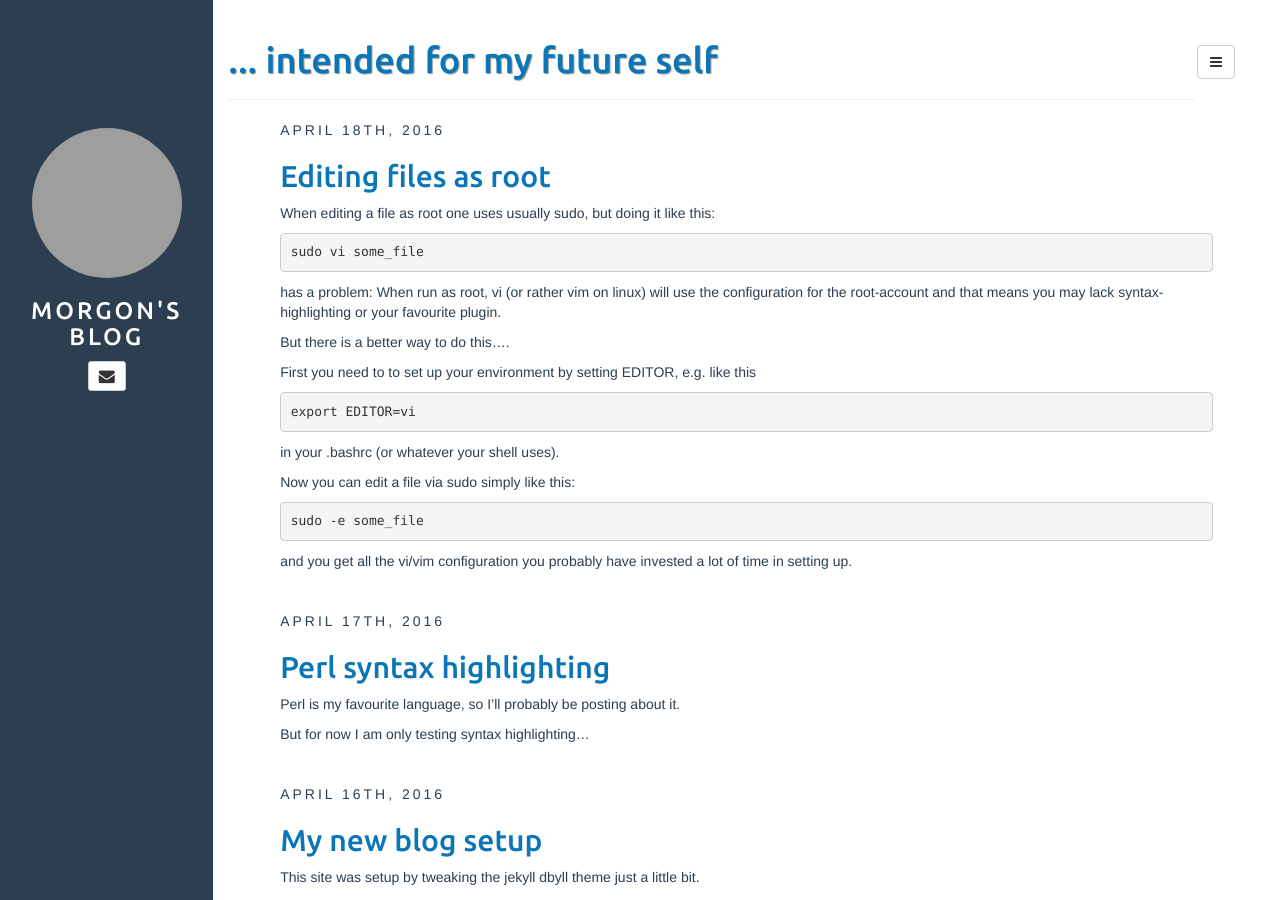
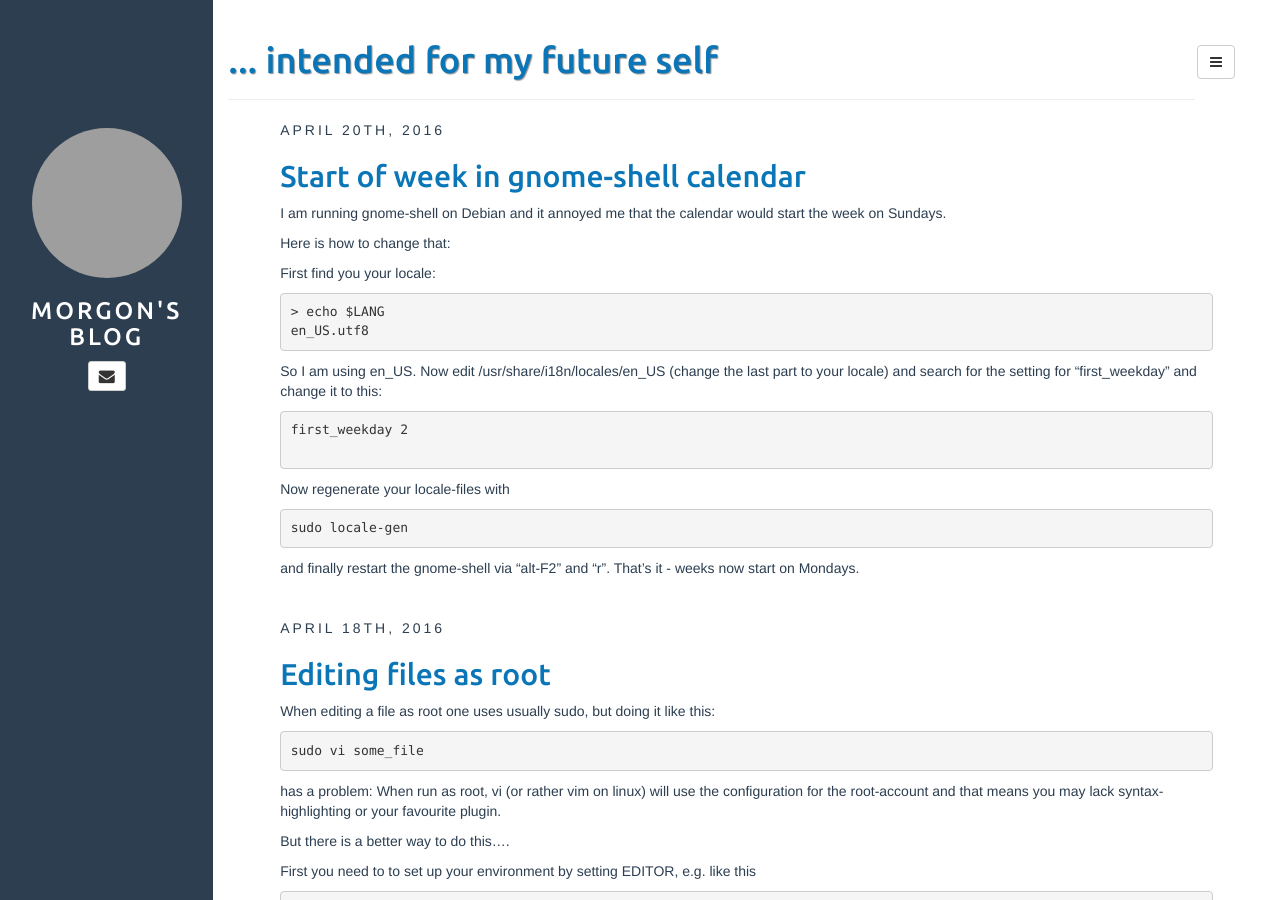
Before and after one commit to morgonhed/morgonhed.github.io, a Jekyll site: the page built from index.html, in a window 1280 px wide and 900 px high. Built offline with Jekyll 4.4.1, drawn with Linux system fonts in a browser that asks for light colours; the list of posts is cut into pages by our own code; grey boxes are pictures that could not be loaded.

Commit message:
new post

````diff
--- a/_config.yml
+++ b/_config.yml
@@ -5,6 +5,8 @@ paginate_path: "page:num"
 exclude: ["README.md"] # files to exclude
 highlighter: rouge
 markdown: kramdown
+kramdown:
+  syntax_highlighter: rouge
 disqus:
 google_analytics:
 title: morgon's blog
--- /dev/null
+++ b/_posts/2016-04-20-Start_of_week_in_gnome-shell_calendar.md
@@ -0,0 +1,32 @@
+---
+layout: post
+title: Start of week in gnome-shell calendar
+tags: [tips and tricks, gnome-shell, debian, linux]
+---
+
+I am running gnome-shell on Debian and it annoyed me that the calendar would start the week on Sundays.
+
+Here is how to change that:
+
+First find you your locale:
+
+```Shell
+> echo $LANG
+en_US.utf8
+```
+
+So I am using en_US. Now edit /usr/share/i18n/locales/en_US (change the last part to your locale) and search for
+the setting for "first_weekday" and change it to this:
+
+```Shell
+first_weekday 2
+
+```
+
+Now regenerate your locale-files with
+
+```Shell
+sudo locale-gen
+```
+
+and finally restart the gnome-shell via "alt-F2" and "r". That's it - weeks now start on Mondays.
````
